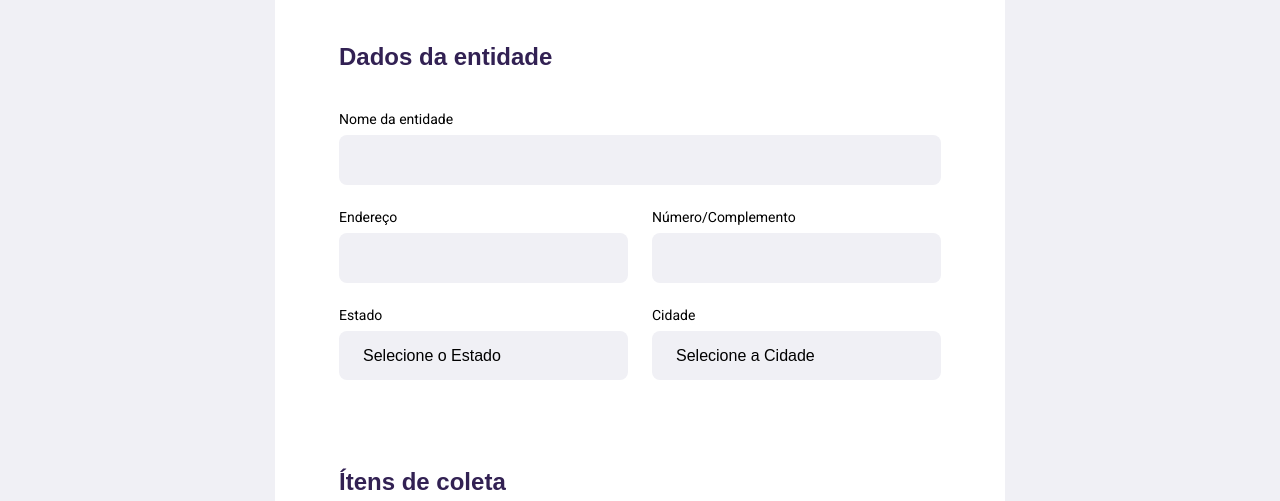
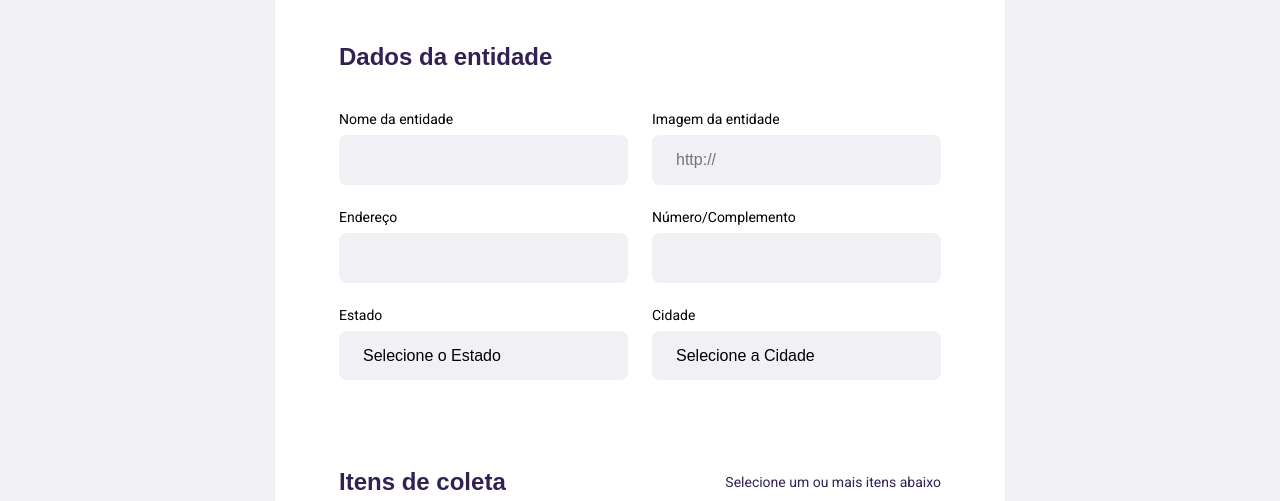
Before and after one commit to viniciussousa891/nlw, a website: page src/views/create-point.html in a window 1280 px wide. Shown: the part 299-800 px from the top of the page. Drawn offline with nearby package versions, Linux system fonts and the light colour scheme; files that its build step writes are made by us from their sources; files whose address does not match are found by name.

Commit message:
create img local

```diff
--- a/public/styles/Resposive.css
+++ b/public/styles/Resposive.css
@@ -26,6 +26,15 @@
         height: 250px;
     }
 
+
+    #page-create-point .field-group {
+        flex-direction: column;
+    }
+
+    #page-create-point .field-group .field + .field {
+        margin-left: 0;
+    }
+
 }
 
 @media (min-width: 1700px) {
--- a/public/styles/create-point.css
+++ b/public/styles/create-point.css
@@ -61,9 +61,19 @@
  form legend {
      margin-bottom: 40px;
 
+     display: flex;
+     align-items: center;
+     justify-content: space-between;
+
+     width: 100%;
+
  }
  form legend h2 {
      font-size: 24px;
+ }
+ form legend span  {
+     font-size: 14px;
+     color: var(--title-color);
  }
 
  form .field {
--- a/src/views/create-point.html
+++ b/src/views/create-point.html
@@ -22,12 +22,25 @@
                 <h2>Dados da entidade</h2>
             </legend>
 
+
+            <div class="field-group">
             <div class="field">
                 <label for="">Nome da entidade</label>
                 <input type="text" name="name" required="required">
             </div>
 
-            <div class="field-group">
+            <div class="field">
+                <label for="">Imagem da entidade</label>
+                <input
+                type="url"
+                name="image"
+                placeholder="http://"
+                required="required">
+            </div>
+
+            </div>
+
+                <div class="field-group">
                 <div class="field">
                     <label for="address">Endereço</label>
                     <input type="text" name="address" required="required">
@@ -62,7 +75,8 @@
 
         <fieldset>
             <legend>
-                <h2>Ítens de coleta</h2>
+                <h2>Itens de coleta</h2>
+                <span>Selecione um ou mais itens abaixo</span>
             </legend>
 
             <div class="items-grid">
```
